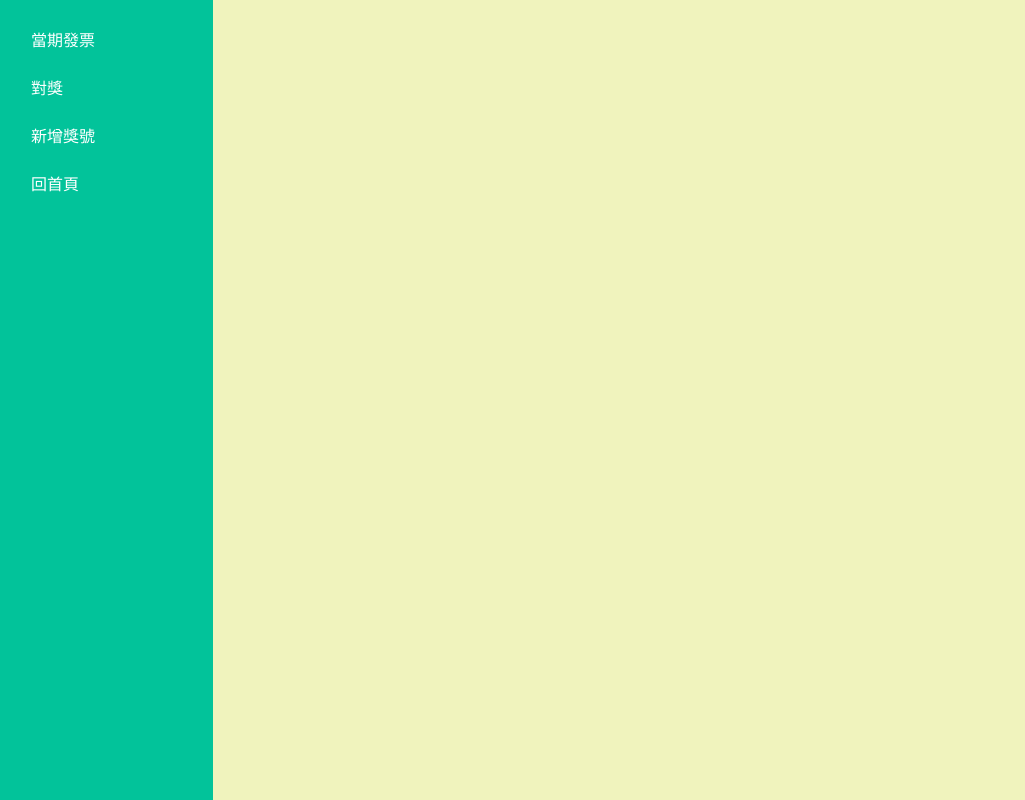
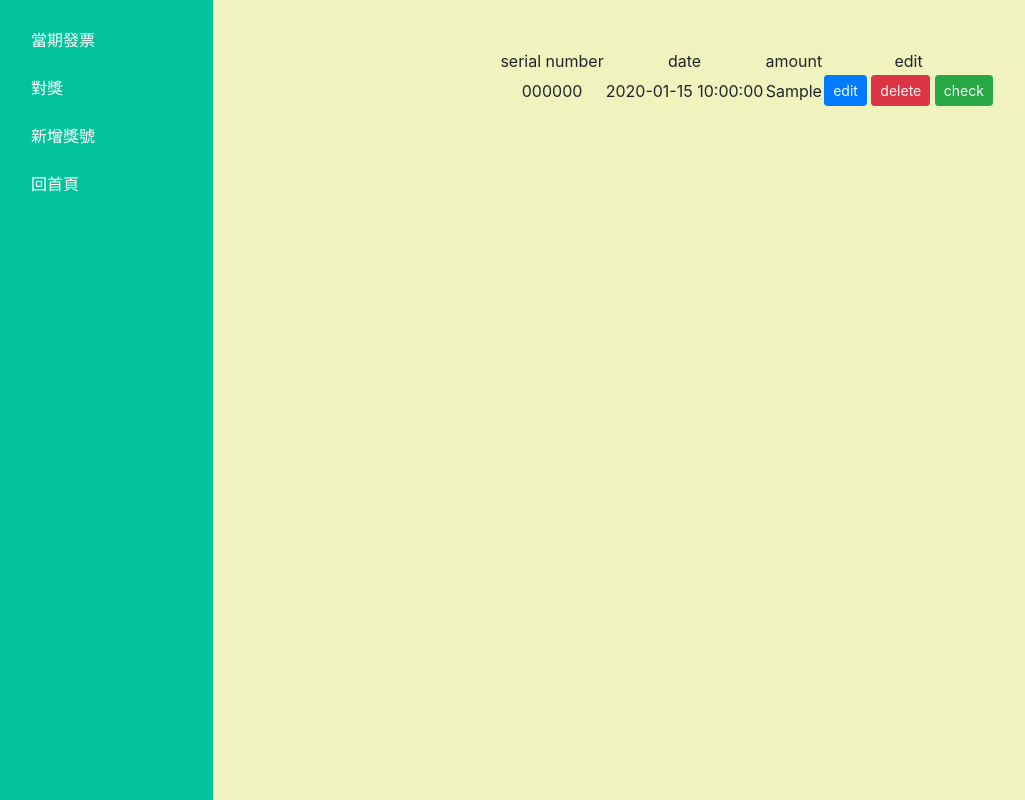
Before and after one commit to hernameisgreen/bmo-invoice, a PHP site: page /dashboard.php?go=latest_invoice in a window 1280 px wide. Shown: the part 64-864 px from the top of the page, without its empty margins (0-1025 px from the left). Run offline with PHP 8.4, Linux system fonts and the light colour scheme; tables that the repository leaves empty or names only in its code hold one stand-in row (values such as "Sample post").

Commit message:
completed barebone invoice list

```diff
--- a/api/add_invoice.php
+++ b/api/add_invoice.php
@@ -35,7 +35,7 @@ $sql="INSERT INTO `invoice` (`".implode("`,`",array_keys($_POST))."`)  values ('
 /* 如果沒有任何錯誤產生在err陣列中，就表示資料無誤可以新增了 */
 if (empty($_SESSION['err'])){
     $pdo->exec($sql);
-    header("location: ../latest_invoice.php");
+    header("location: ?go=../latest_invoice.php");
 }else{
-    header("location: ../index.php");
+    header("location: ?go=../dashboard.php");
 }
--- a/dashboard.php
+++ b/dashboard.php
@@ -20,7 +20,7 @@
                         <li class="nav-item"><a class="nav-link lk-txt" href="?go=latest_invoice">當期發票</a></li>
                         <li class="nav-item"><a class="nav-link lk-txt" href="?go=check_prize">對獎</a></li>
                         <li class="nav-item"><a class="nav-link lk-txt" href="?go=add_prize_number">新增獎號</a></li>
-                        <li class="nav-item"><a class="nav-link lk-txt" href="index.php">回首頁</a></li>
+                        <li class="nav-item"><a class="nav-link lk-txt" href="dashboard.php">回首頁</a></li>
                         <li class="nav-item"></li>
                     </ul>
                 </div>
--- a/index.php
+++ b/index.php
@@ -19,5 +19,6 @@
    </div>
    </form>
    </div>
+
 </body>
 </html>
--- a/latest_invoice.php
+++ b/latest_invoice.php
@@ -0,0 +1,41 @@
+<?php
+include_once"api/settings.php";
+$sql="select * from `invoice`";
+$rows=$pdo->query($sql)->fetchALL(PDO::FETCH_ASSOC);
+?>
+
+<table class="mx-auto text-center mt-5">
+<tr>
+<td>serial number</td>
+<td>date</td>
+<td>amount</td>
+<td>edit</td>
+</tr>
+<?php
+foreach($rows as $row){
+?>
+<tr>
+        <td><?=$row['code'].$row['number'];?></td>
+        <td><?=$row['date'];?></td>
+        <td><?=$row['payment'];?></td>
+        <td>
+            <button class="btn btn-sm btn-primary">
+                <a class="text-light" href="?do=edit_invoice&id=<?=$row['id'];?>">edit</a>
+            </button>
+            <button class="btn btn-sm btn-danger">
+            <a class="text-light" href="?do=del_invoice&id=<?=$row['id'];?>">delete</a>
+            </button>
+            <button class="btn btn-sm btn-success">
+            <a class="text-light" href="?do=award&id=<?=$row['id'];?>">check</a>
+            </button>
+        </td>
+    </tr>
+
+
+
+
+
+<?php
+}
+?>
+</table>
```
Also changed, not shown: fake.html (added).
